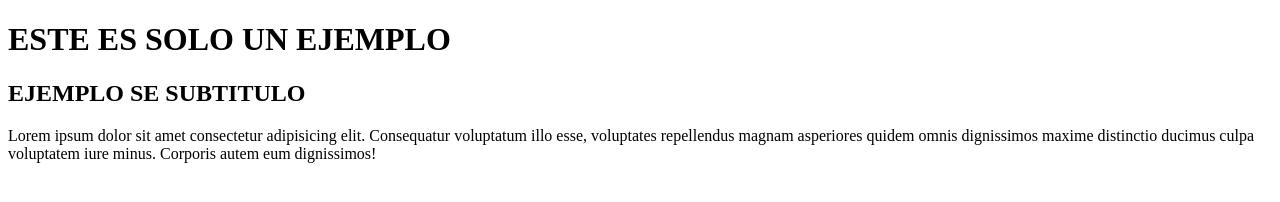
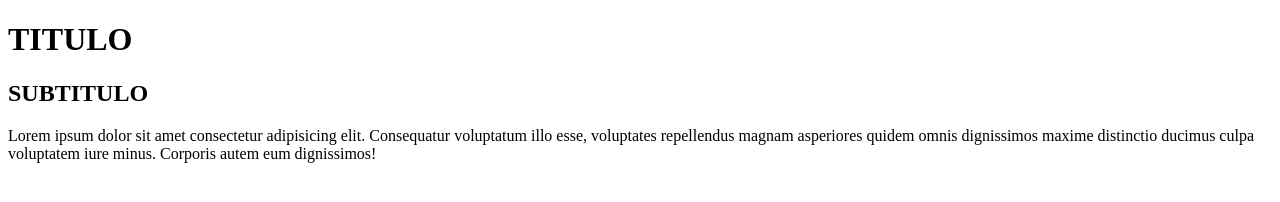
Before and after one commit to MENPHIS7-DEV/repo-remoto, a plain HTML site: page index.html in a window 1280 px wide. Drawn offline with Linux system fonts and the light colour scheme.

Commit message:
cambiando el titulo y el subtitulo

```diff
--- a/index.html
+++ b/index.html
@@ -6,8 +6,8 @@
     <title>Ejemplo</title>
 </head>
 <body>
-    <h1>ESTE ES SOLO UN EJEMPLO</h1>
-    <h2>EJEMPLO SE SUBTITULO</h2>
+    <h1>TITULO</h1>
+    <h2>SUBTITULO</h2>
     <P>
         Lorem ipsum dolor sit amet consectetur adipisicing elit. Consequatur voluptatum illo esse, voluptates repellendus magnam asperiores quidem omnis dignissimos maxime distinctio ducimus culpa voluptatem iure minus. Corporis autem eum dignissimos!
     </P>
```
